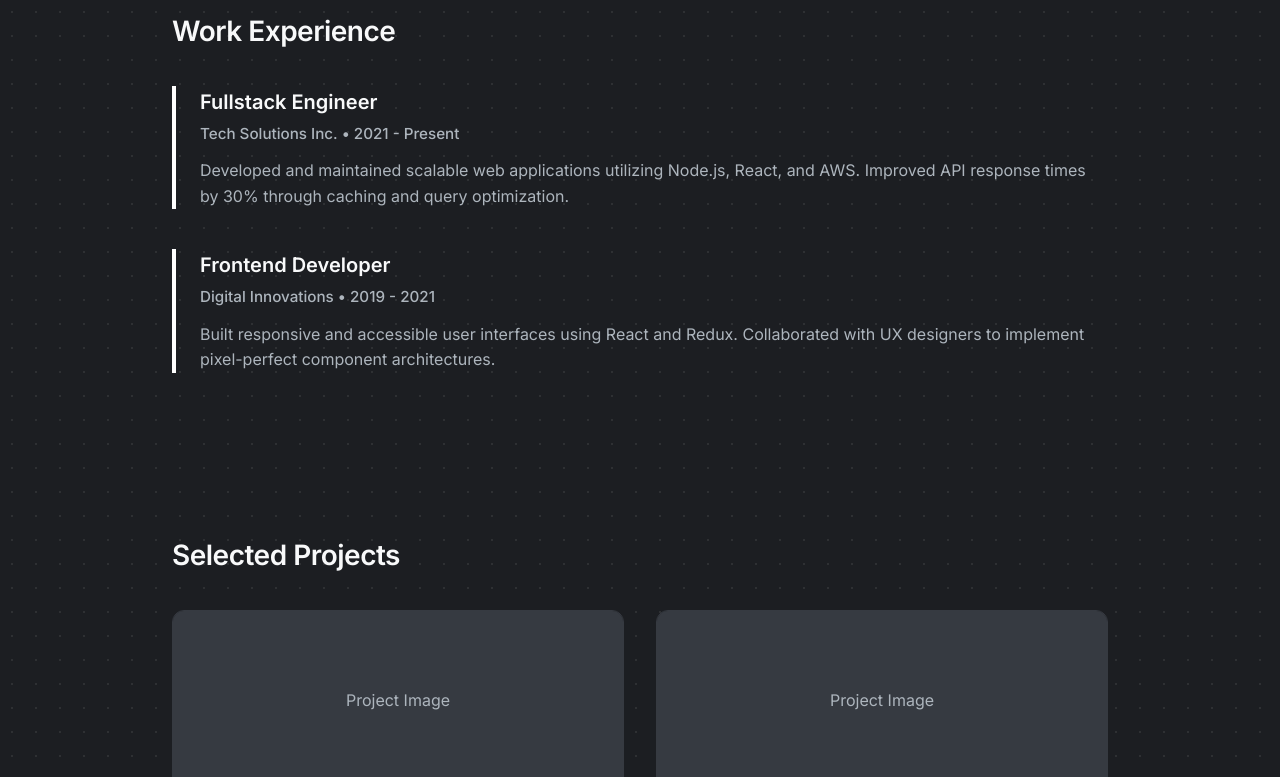
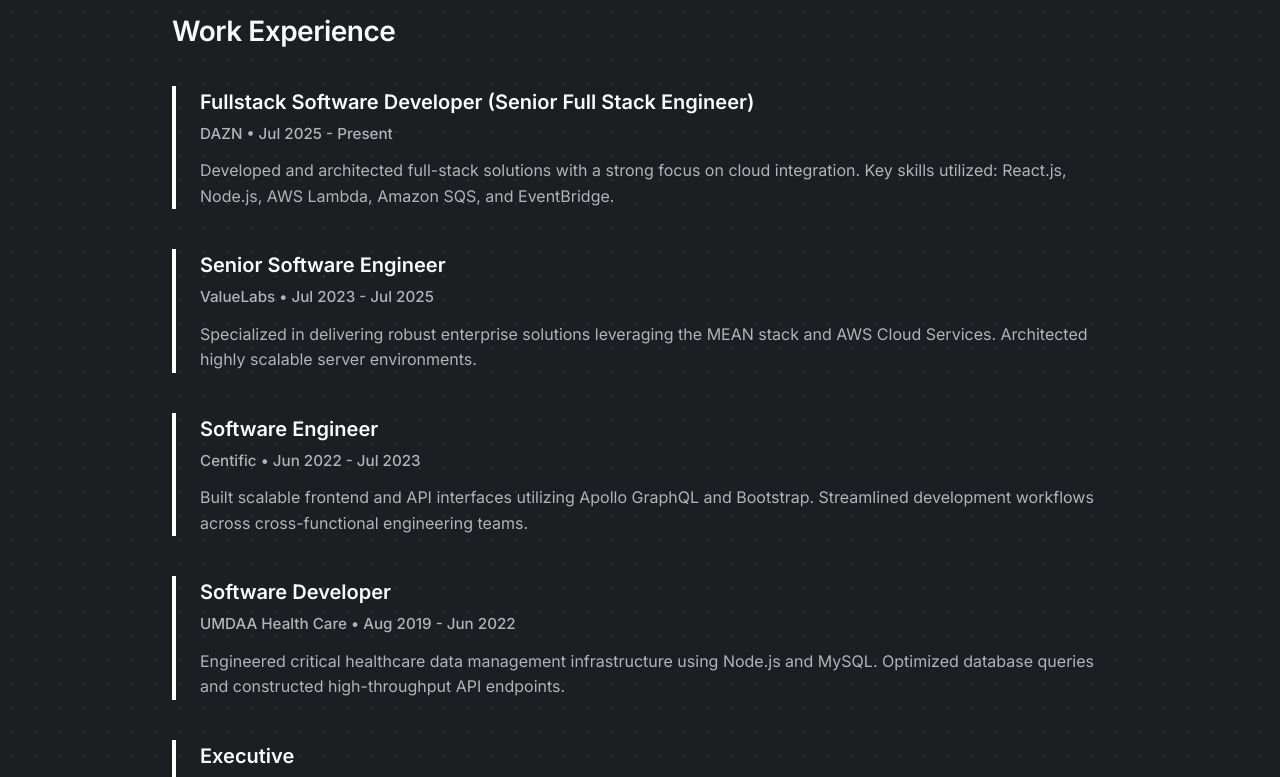
Before and after one commit to guduri999/sandeep-guduri, a React (Vite) app: page / in a window 1280 px wide. Shown: the part 1200-1977 px from the top of the page. Built offline with nearby package versions, Linux system fonts and the light colour scheme.

Commit message:
feat: added DAZN experience as most recent

```diff
--- a/src/App.jsx
+++ b/src/App.jsx
@@ -84,16 +84,34 @@
 const Experience = () => {
   const experiences = [
     {
-      role: "Fullstack Engineer",
-      company: "Tech Solutions Inc.",
-      duration: "2021 - Present",
-      desc: "Developed and maintained scalable web applications utilizing Node.js, React, and AWS. Improved API response times by 30% through caching and query optimization.",
+      role: "Fullstack Software Developer (Senior Full Stack Engineer)",
+      company: "DAZN",
+      duration: "Jul 2025 - Present",
+      desc: "Developed and architected full-stack solutions with a strong focus on cloud integration. Key skills utilized: React.js, Node.js, AWS Lambda, Amazon SQS, and EventBridge.",
     },
     {
-      role: "Frontend Developer",
-      company: "Digital Innovations",
-      duration: "2019 - 2021",
-      desc: "Built responsive and accessible user interfaces using React and Redux. Collaborated with UX designers to implement pixel-perfect component architectures.",
+      role: "Senior Software Engineer",
+      company: "ValueLabs",
+      duration: "Jul 2023 - Jul 2025",
+      desc: "Specialized in delivering robust enterprise solutions leveraging the MEAN stack and AWS Cloud Services. Architected highly scalable server environments.",
+    },
+    {
+      role: "Software Engineer",
+      company: "Centific",
+      duration: "Jun 2022 - Jul 2023",
+      desc: "Built scalable frontend and API interfaces utilizing Apollo GraphQL and Bootstrap. Streamlined development workflows across cross-functional engineering teams.",
+    },
+    {
+      role: "Software Developer",
+      company: "UMDAA Health Care",
+      duration: "Aug 2019 - Jun 2022",
+      desc: "Engineered critical healthcare data management infrastructure using Node.js and MySQL. Optimized database queries and constructed high-throughput API endpoints.",
+    },
+    {
+      role: "Executive",
+      company: "TeamLease Services Limited",
+      duration: "Nov 2015 - Jul 2019",
+      desc: "Developed client and server software for web-based internal tools used for network monitoring. Implemented features for assigning IP addresses, network security configuration, and network planning.",
     }
   ];
 
```
